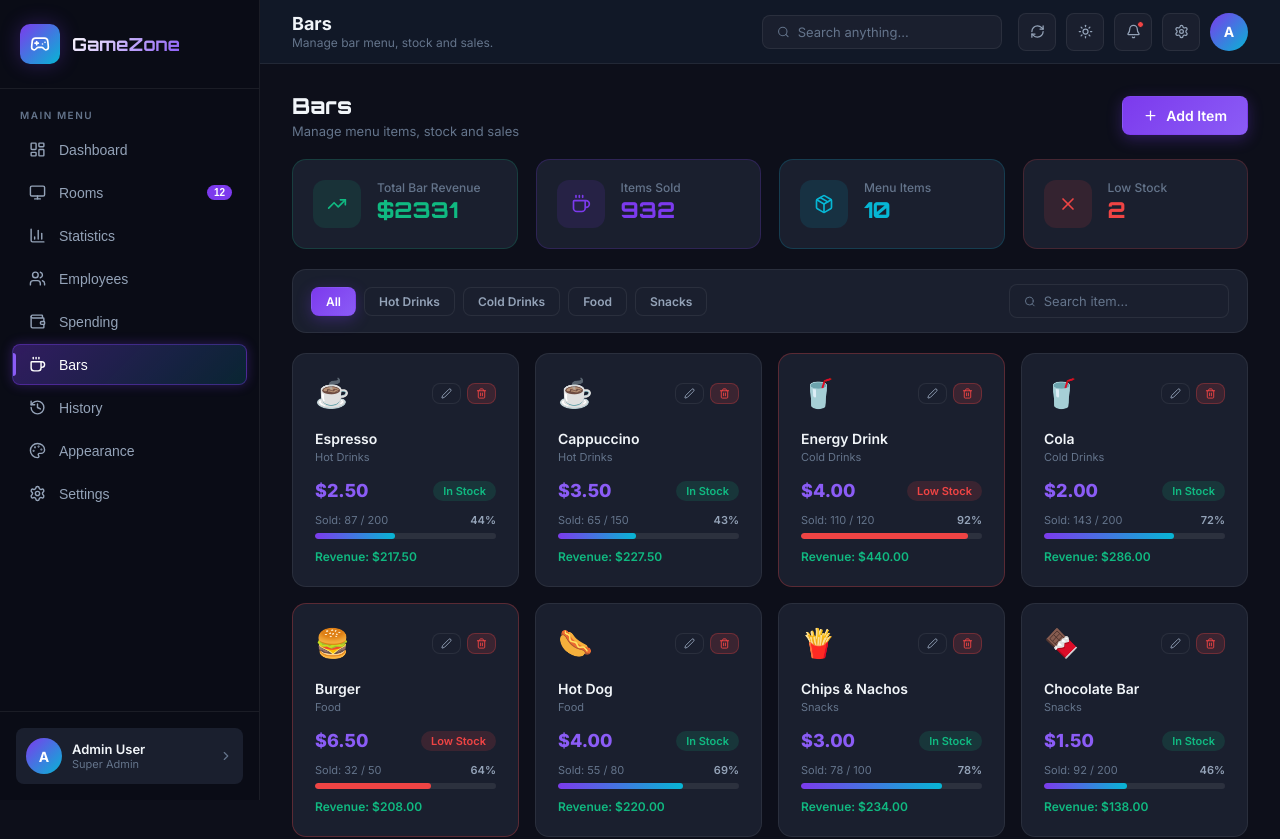
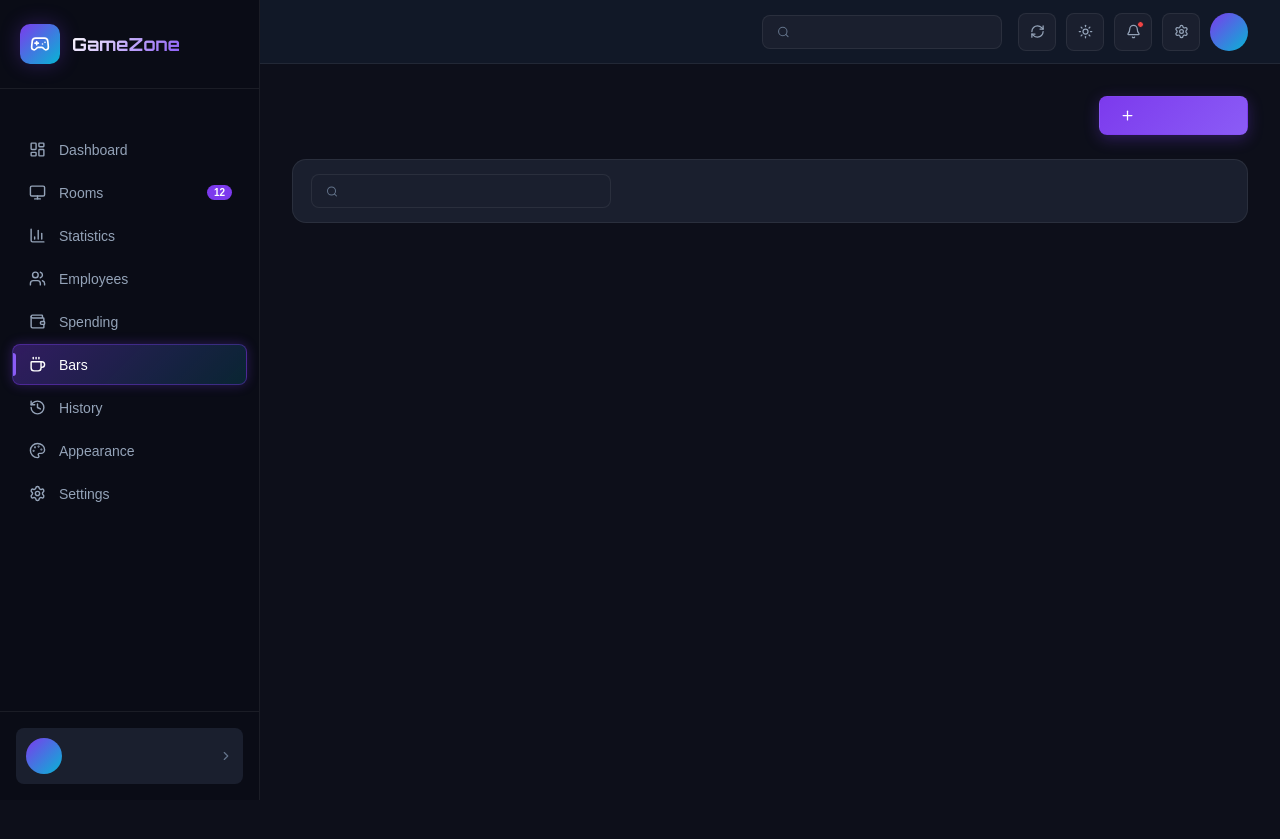
Before and after one commit to kEnmAz-just-chillguy/gaming-club, a React (Vite) app: page /bars in a window 1280 px wide. Shown: the top 839 px of the page. After the commit the page ends 800 px from the top, so only its background shows below. Built offline with nearby package versions, Linux system fonts and the light colour scheme.

Commit message:
Simplify Bars page: name/price(UZS)/quantity only, localStorage sync

```diff
--- a/src/pages/Bars.jsx
+++ b/src/pages/Bars.jsx
@@ -1,39 +1,37 @@
-import { useState } from 'react';
-import { barItems as initialItems } from '../data/mockData';
-import { Plus, X, Search, Edit2, Trash2, Coffee, TrendingUp, Package } from 'lucide-react';
-
-const categories = ['All', 'Hot Drinks', 'Cold Drinks', 'Food', 'Snacks'];
+import { useState, useEffect } from 'react';
+import { Plus, X, Search, Edit2, Trash2 } from 'lucide-react';
 
 export default function Bars() {
-  const [items, setItems] = useState(initialItems);
+  const [items, setItems] = useState(() => {
+    const saved = localStorage.getItem('bar_products');
+    return saved ? JSON.parse(saved) : [];
+  });
+
+  useEffect(() => {
+    localStorage.setItem('bar_products', JSON.stringify(items));
+  }, [items]);
+
   const [search, setSearch] = useState('');
-  const [cat, setCat] = useState('All');
   const [showAdd, setShowAdd] = useState(false);
   const [editId, setEditId] = useState(null);
-  const [form, setForm] = useState({ name: '', category: 'Hot Drinks', price: '', stock: '', icon: '☕' });
+  const [form, setForm] = useState({ name: '', price: '', quantity: '' });
 
-  const filtered = items
-    .filter(i => cat === 'All' || i.category === cat)
-    .filter(i => i.name.toLowerCase().includes(search.toLowerCase()));
-
-  const totalRevenue = items.reduce((a, i) => a + i.sold * i.price, 0);
-  const totalSold = items.reduce((a, i) => a + i.sold, 0);
-  const lowStock = items.filter(i => i.stock - i.sold < 20).length;
+  const filtered = items.filter(i => i.name.toLowerCase().includes(search.toLowerCase()));
 
   const handleSave = () => {
     if (!form.name) return;
     if (editId) {
-      setItems(prev => prev.map(i => i.id === editId ? { ...i, ...form, price: +form.price, stock: +form.stock } : i));
+      setItems(prev => prev.map(i => i.id === editId ? { ...i, ...form, price: +form.price, quantity: +form.quantity } : i));
       setEditId(null);
     } else {
-      setItems(prev => [...prev, { id: Date.now(), ...form, price: +form.price, stock: +form.stock, sold: 0 }]);
+      setItems(prev => [...prev, { id: Date.now(), name: form.name, price: +form.price, quantity: +form.quantity }]);
     }
     setShowAdd(false);
-    setForm({ name: '', category: 'Hot Drinks', price: '', stock: '', icon: '☕' });
+    setForm({ name: '', price: '', quantity: '' });
   };
 
   const handleEdit = (item) => {
-    setForm({ ...item, price: String(item.price), stock: String(item.stock) });
+    setForm({ name: item.name, price: String(item.price), quantity: String(item.quantity) });
     setEditId(item.id);
     setShowAdd(true);
   };
@@ -43,82 +41,38 @@ export default function Bars() {
       <div className="page-header-row mb-20">
         <div className="page-header" style={{ marginBottom: 0 }}>
           <h1 style={{ fontFamily: 'Orbitron, sans-serif', fontSize: 22 }}>Bars</h1>
-          <p style={{ color: 'var(--text-muted)', fontSize: 13, marginTop: 4 }}>Manage menu items, stock and sales</p>
+          <p style={{ color: 'var(--text-muted)', fontSize: 13, marginTop: 4 }}>Manage products and inventory</p>
         </div>
-        <button className="btn btn-primary" onClick={() => { setShowAdd(true); setEditId(null); setForm({ name: '', category: 'Hot Drinks', price: '', stock: '', icon: '☕' }); }}>
-          <Plus size={15} /> Add Item
+        <button className="btn btn-primary" onClick={() => { setShowAdd(true); setEditId(null); setForm({ name: '', price: '', quantity: '' }); }}>
+          <Plus size={15} /> Add Product
         </button>
       </div>
 
-      {/* Stats */}
-      <div className="stats-grid mb-20" style={{ gridTemplateColumns: 'repeat(4, 1fr)' }}>
-        {[
-          { icon: TrendingUp, label: 'Total Bar Revenue', value: `$${totalRevenue.toFixed(0)}`, color: '#10b981', bg: 'rgba(16,185,129,0.12)' },
-          { icon: Coffee, label: 'Items Sold', value: totalSold, color: '#7c3aed', bg: 'rgba(124,58,237,0.12)' },
-          { icon: Package, label: 'Menu Items', value: items.length, color: '#06b6d4', bg: 'rgba(6,182,212,0.12)' },
-          { icon: X, label: 'Low Stock', value: lowStock, color: '#ef4444', bg: 'rgba(239,68,68,0.12)' },
-        ].map((s, i) => (
-          <div key={i} className="stat-card" style={{ borderColor: s.color + '33' }}>
-            <div className="stat-icon" style={{ background: s.bg, color: s.color }}><s.icon size={20} /></div>
-            <div className="stat-info">
-              <div className="stat-label">{s.label}</div>
-              <div className="stat-value" style={{ fontSize: 22, color: s.color }}>{s.value}</div>
-            </div>
-          </div>
-        ))}
-      </div>
-
-      {/* Filter + Search */}
+      {/* Search */}
       <div className="card mb-20" style={{ padding: '14px 18px' }}>
-        <div className="flex-between">
-          <div style={{ display: 'flex', gap: 8, flexWrap: 'wrap' }}>
-            {categories.map(c => (
-              <button key={c} onClick={() => setCat(c)} className={`btn btn-sm ${cat === c ? 'btn-primary' : 'btn-secondary'}`}>{c}</button>
-            ))}
-          </div>
-          <div className="search-bar" style={{ maxWidth: 220 }}>
+        <div className="search-bar" style={{ maxWidth: 300 }}>
           <Search size={13} color="var(--text-muted)" />
-            <input placeholder="Search item..." value={search} onChange={e => setSearch(e.target.value)} />
-          </div>
+          <input placeholder="Search product..." value={search} onChange={e => setSearch(e.target.value)} />
         </div>
       </div>
 
       {/* Items Grid */}
       <div style={{ display: 'grid', gridTemplateColumns: 'repeat(auto-fill, minmax(220px, 1fr))', gap: 16 }}>
-        {filtered.map(item => {
-          const remaining = item.stock - item.sold;
-          const soldPct = Math.round((item.sold / item.stock) * 100);
-          const isLow = remaining < 20;
-          return (
-            <div key={item.id} className="card" style={{ borderColor: isLow ? 'rgba(239,68,68,0.3)' : 'var(--border)' }}>
-              <div className="flex-between mb-20">
-                <div style={{ fontSize: 28 }}>{item.icon}</div>
+        {filtered.map(item => (
+          <div key={item.id} className="card">
+            <div className="flex-between mb-16">
+              <div style={{ fontWeight: 600, fontSize: 16 }}>{item.name}</div>
               <div className="flex-gap" style={{ gap: 6 }}>
                 <button className="btn btn-secondary btn-sm" style={{ padding: '4px 8px' }} onClick={() => handleEdit(item)}><Edit2 size={11} /></button>
                 <button className="btn btn-danger btn-sm" style={{ padding: '4px 8px' }} onClick={() => setItems(prev => prev.filter(i => i.id !== item.id))}><Trash2 size={11} /></button>
               </div>
             </div>
-              <div style={{ fontWeight: 600, fontSize: 14 }}>{item.name}</div>
-              <div style={{ fontSize: 11, color: 'var(--text-muted)', marginTop: 3 }}>{item.category}</div>
             <div className="flex-between mt-16">
-                <span style={{ fontSize: 18, fontWeight: 800, color: 'var(--accent-light)' }}>${item.price.toFixed(2)}</span>
-                <span className={`badge ${isLow ? 'badge-red' : 'badge-green'}`}>{isLow ? 'Low Stock' : 'In Stock'}</span>
-              </div>
-              <div style={{ marginTop: 12 }}>
-                <div className="flex-between" style={{ marginBottom: 6 }}>
-                  <span style={{ fontSize: 11, color: 'var(--text-muted)' }}>Sold: {item.sold} / {item.stock}</span>
-                  <span style={{ fontSize: 11, fontWeight: 600, color: 'var(--text-secondary)' }}>{soldPct}%</span>
-                </div>
-                <div className="progress-bar">
-                  <div className="progress-fill" style={{ width: `${soldPct}%`, background: isLow ? 'var(--red)' : 'linear-gradient(90deg, var(--accent), var(--cyan))' }} />
+              <span style={{ fontSize: 18, fontWeight: 800, color: 'var(--accent-light)' }}>{item.price.toLocaleString()} so'm</span>
+              <span className="badge badge-purple">Qty: {item.quantity}</span>
             </div>
           </div>
-              <div style={{ marginTop: 10, fontSize: 12, color: 'var(--green)', fontWeight: 600 }}>
-                Revenue: ${(item.sold * item.price).toFixed(2)}
-              </div>
-            </div>
-          );
-        })}
+        ))}
       </div>
 
       {/* Add/Edit Modal */}
@@ -126,35 +80,25 @@ export default function Bars() {
         <div style={{ position: 'fixed', inset: 0, background: 'rgba(0,0,0,0.7)', display: 'flex', alignItems: 'center', justifyContent: 'center', zIndex: 200 }} onClick={() => setShowAdd(false)}>
           <div style={{ background: 'var(--bg-card)', border: '1px solid var(--border)', borderRadius: 16, padding: 28, width: 400 }} onClick={e => e.stopPropagation()}>
             <div className="flex-between mb-20">
-              <h3>{editId ? 'Edit Item' : 'Add Bar Item'}</h3>
+              <h3>{editId ? 'Edit Product' : 'Add Product'}</h3>
               <button onClick={() => setShowAdd(false)} style={{ background: 'none', border: 'none', color: 'var(--text-muted)', cursor: 'pointer' }}><X size={18} /></button>
             </div>
             <div className="section-gap">
               <div className="form-group">
                 <label className="form-label">Name</label>
-                <input className="form-input" placeholder="Item name" value={form.name} onChange={e => setForm(p => ({ ...p, name: e.target.value }))} />
+                <input className="form-input" placeholder="Product name" value={form.name} onChange={e => setForm(p => ({ ...p, name: e.target.value }))} />
               </div>
               <div className="form-group">
-                <label className="form-label">Category</label>
-                <select className="form-input" value={form.category} onChange={e => setForm(p => ({ ...p, category: e.target.value }))}>
-                  {['Hot Drinks', 'Cold Drinks', 'Food', 'Snacks'].map(c => <option key={c}>{c}</option>)}
-                </select>
+                <label className="form-label">Narxi (so'm)</label>
+                <input className="form-input" type="number" step="100" min="0" placeholder="5000" value={form.price} onChange={e => setForm(p => ({ ...p, price: e.target.value }))} />
               </div>
               <div className="form-group">
-                <label className="form-label">Price ($)</label>
-                <input className="form-input" type="number" step="0.5" min="0" placeholder="0.00" value={form.price} onChange={e => setForm(p => ({ ...p, price: e.target.value }))} />
-              </div>
-              <div className="form-group">
-                <label className="form-label">Stock</label>
-                <input className="form-input" type="number" min="0" placeholder="100" value={form.stock} onChange={e => setForm(p => ({ ...p, stock: e.target.value }))} />
-              </div>
-              <div className="form-group">
-                <label className="form-label">Icon (emoji)</label>
-                <input className="form-input" placeholder="☕" value={form.icon} onChange={e => setForm(p => ({ ...p, icon: e.target.value }))} />
+                <label className="form-label">Quantity</label>
+                <input className="form-input" type="number" min="0" placeholder="10" value={form.quantity} onChange={e => setForm(p => ({ ...p, quantity: e.target.value }))} />
               </div>
             </div>
             <div style={{ display: 'flex', gap: 10, marginTop: 20 }}>
-              <button className="btn btn-primary" style={{ flex: 1 }} onClick={handleSave}>{editId ? 'Update' : 'Add'} Item</button>
+              <button className="btn btn-primary" style={{ flex: 1 }} onClick={handleSave}>{editId ? 'Update' : 'Add'} Product</button>
               <button className="btn btn-secondary" onClick={() => setShowAdd(false)}>Cancel</button>
             </div>
           </div>
```
Lines whose indentation alone changed are shown as unchanged.
